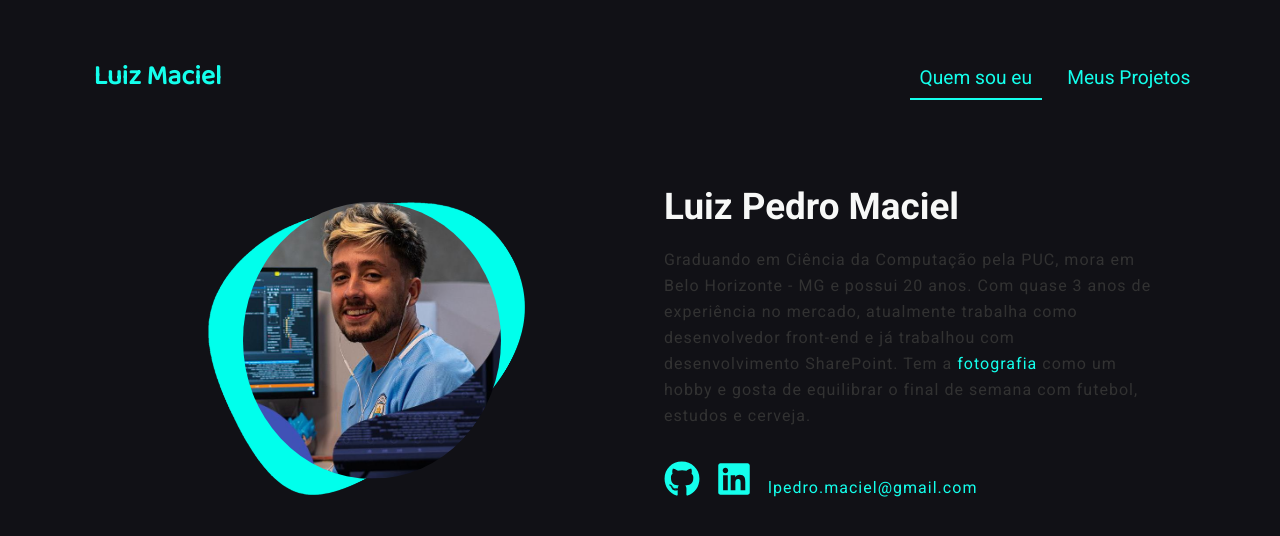
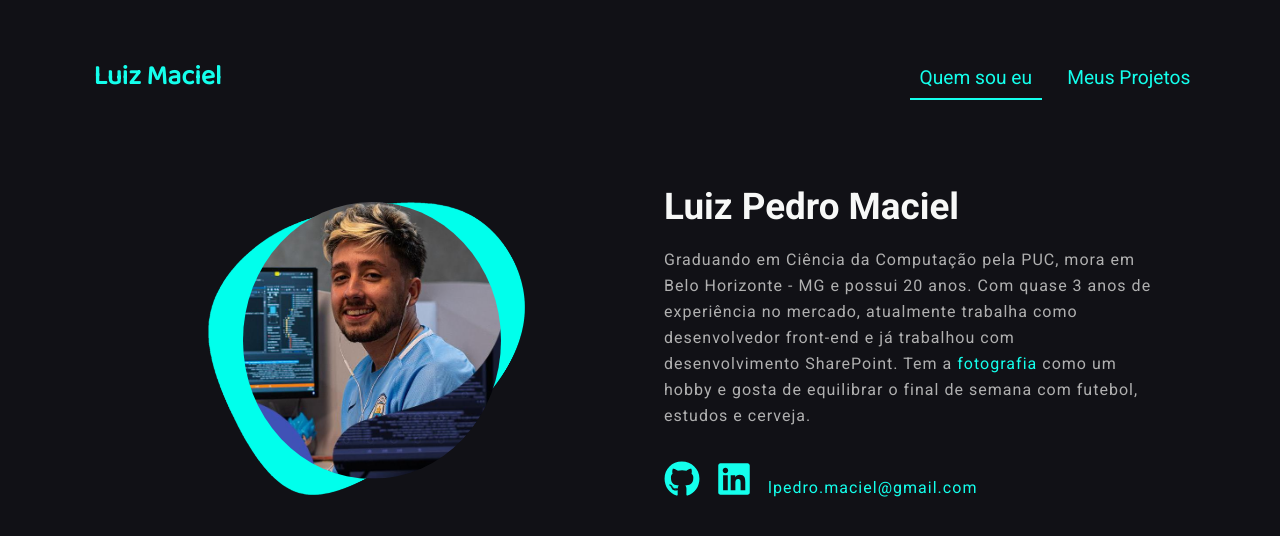
Before and after one commit to Luiz-Pedro/portfolio2020, a React (Create React App) app: page /eu in a window 1280 px wide. Shown: the top 536 px of the page. Built offline with nearby package versions, Linux system fonts and the light colour scheme.

Commit message:
animation and p color

```diff
--- a/src/Pages/Eu/style.js
+++ b/src/Pages/Eu/style.js
@@ -1,6 +1,7 @@
 import styled from 'styled-components';
 
 export const EuWrapper = styled.section`
+    animation: fadeIn .3s forwards;
     display: grid;
     grid-template-columns: 1fr 1fr;
     grid-gap: 3em;
@@ -31,7 +32,7 @@ export const EuWrapper = styled.section`
         }
     }
     p{
-        color: #323232;
+        color: #b0b0b0;
         line-height: 26px;
         letter-spacing: 1.02px;
         padding-right: 4em;
--- a/src/Pages/Home/style.js
+++ b/src/Pages/Home/style.js
@@ -1,6 +1,7 @@
 import styled from 'styled-components';
 
 export const HomeWrapper = styled.section`
+    animation: fadeIn .3s forwards;
     position: relative;
     display: flex;
     align-items:center;
@@ -28,7 +29,7 @@ export const Introduction = styled.div`
     }
 
     p{
-        color: #323232;
+        color: #b0b0b0;
         line-height: 1.5em;
         font-size: 1em;
         letter-spacing: 0.03em;
--- a/src/Pages/Projetos/style.js
+++ b/src/Pages/Projetos/style.js
@@ -1,6 +1,7 @@
 import styled from 'styled-components';
 
 export const ProjectsWrapper = styled.section`
+    animation: fadeIn .3s forwards;
     max-width: 70%;
     margin: 5em auto;
 `;
--- a/src/global.css
+++ b/src/global.css
@@ -17,9 +17,21 @@ body{
 
 .menuClicado{
     border-bottom: solid 2px #14ffec;
+}
 
+@keyframes fadeIn {
+    from {
+        opacity: 0;
+        transform: translate3D(50px, 0, 0);
+    }
+    to{
+        opacity: 1;
+        transform: translate3D(0px, 0, 0);
+    }
 }
+
+
 
 /* branco #f7f8f7 */
 /* azul /#14ffec */
-/* cinza #323232 */
+/* cinza #b0b0b0 */
```
